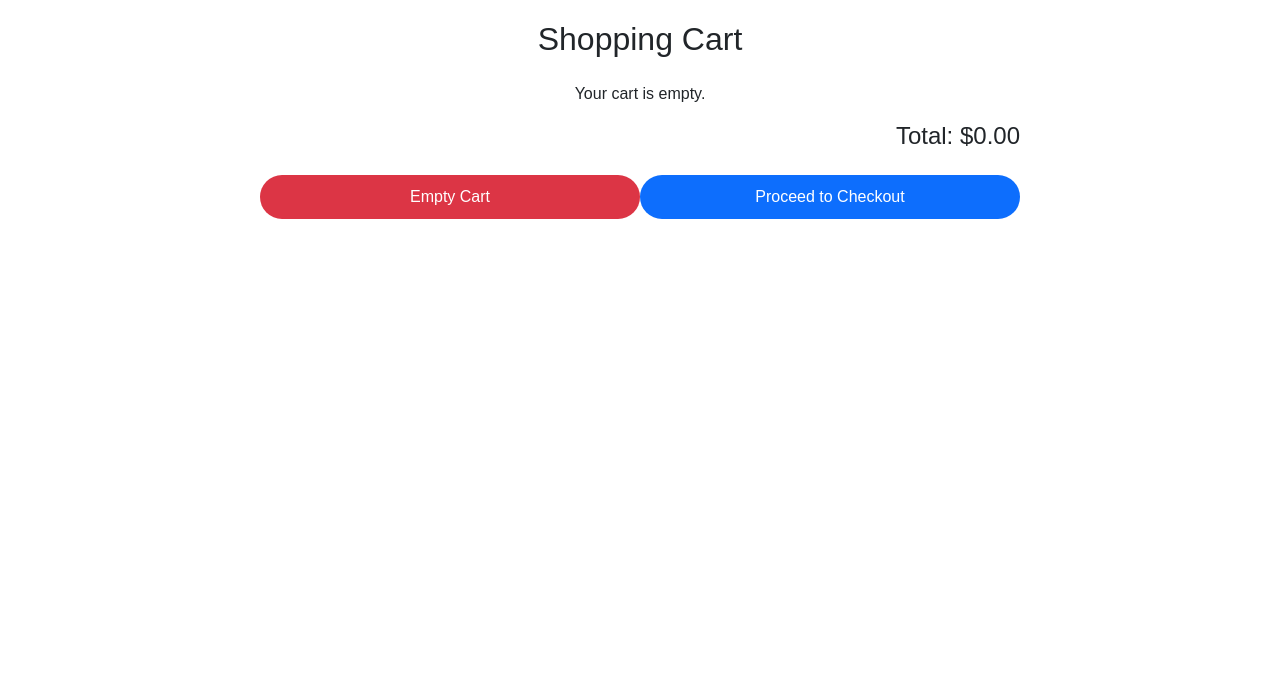
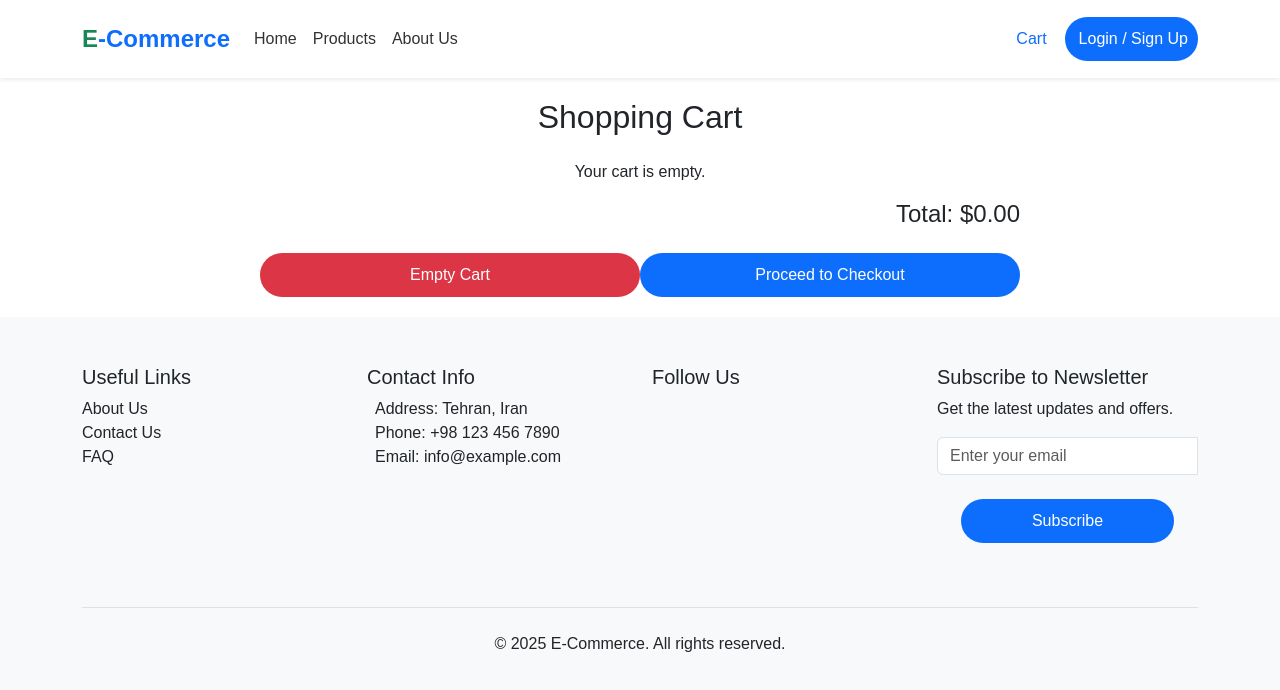
Before and after one commit to Yuozarseiph/Online-Shop, a React (Create React App) app: page /cart in a window 1280 px wide. Shown: the top 690 px of the page. Built offline with nearby package versions, Linux system fonts and the light colour scheme.

Commit message:
bug fixed

```diff
--- a/src/pages/Cart.jsx
+++ b/src/pages/Cart.jsx
@@ -1,6 +1,8 @@
 import React from "react";
 import { Link } from "react-router-dom";
 import { useCart } from "../context/CartContext"; // Import useCart
+import Header from "../components/Header";
+import Footer from "../components/Footer";
 
 const Cart = () => {
   const { cartItems, addToCart, removeFromCart, decreaseQuantity } = useCart();
@@ -19,6 +21,8 @@ const Cart = () => {
   };
 
   return (
+    <>
+    <Header/>
     <div className="cart-page">
       <h2 className="text-center mb-4">Shopping Cart</h2>
       {cartItems.length > 0 ? (
@@ -90,6 +94,8 @@ const Cart = () => {
         </Link>
       </div>
     </div>
+    <Footer/>
+    </>
   );
 };
 
```
